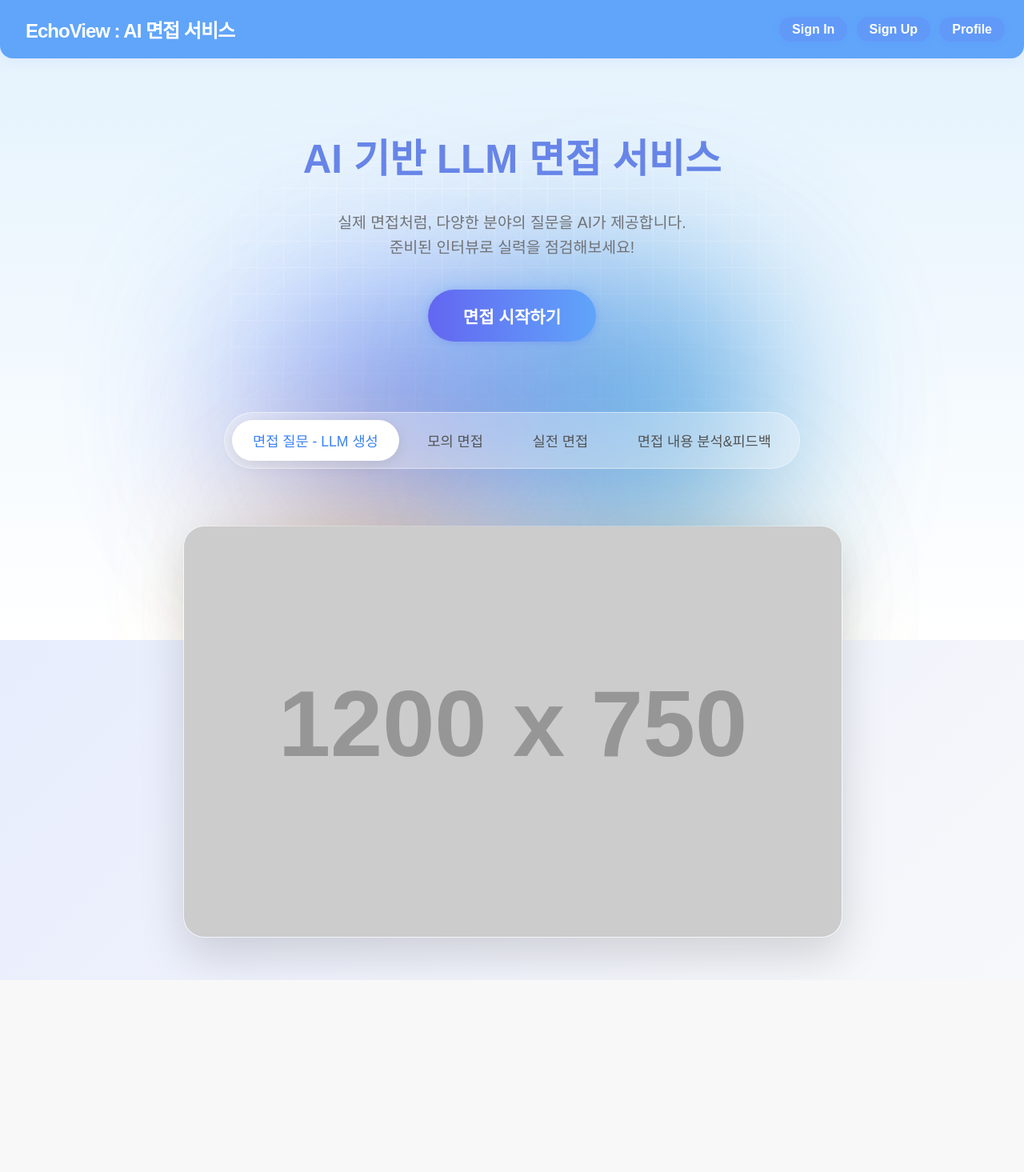
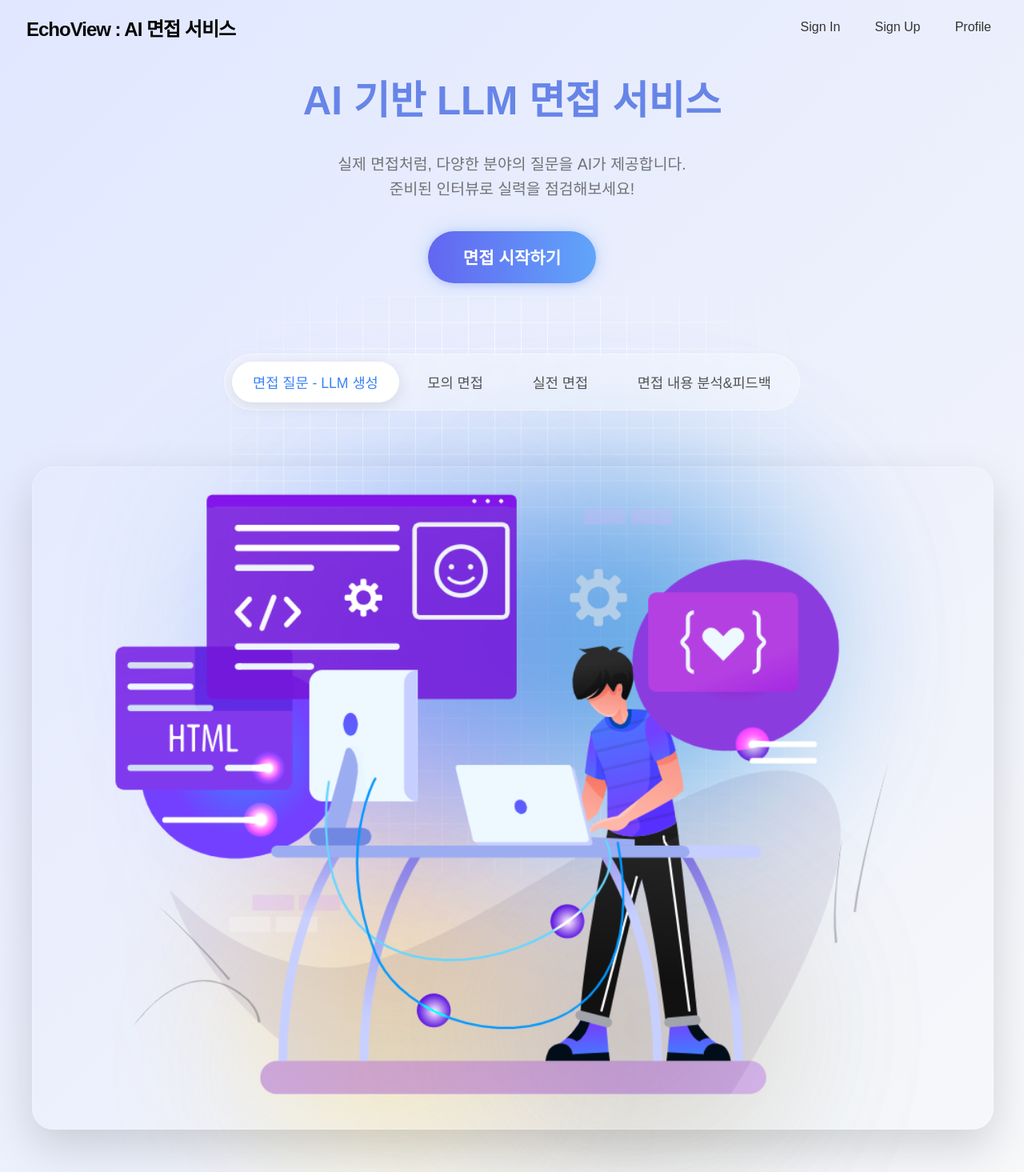
Before and after one commit to jeonghyeonmin1/front, a React (Create React App) app: page / in a window 1280 px wide. Shown: the whole page at 80% size. Before the commit the page ends 1225 px from the top, so only its background shows below. Built offline with nearby package versions, Linux system fonts and the light colour scheme.

Commit message:
Header.js & Header.css 수정

```diff
--- a/src/components/Header.css
+++ b/src/components/Header.css
@@ -1,73 +1,103 @@
+/* ===================================================================
+   Navbar 스타일
+   =================================================================== */
 .navbar {
   width: 100%;
   min-width: 0;
   box-sizing: border-box;
-  background: linear-gradient(90deg, #60a5fa 0%, #60a5fa 100%);
-  color: #fff;
+
+  position: fixed;
+  /* top: 1rem; */
+  left: 50%;
+  transform: translateX(-50%);
+  z-index: 1000;
+
   display: flex;
   justify-content: space-between;
   align-items: center;
-  padding: 1rem 1.5rem;
-  box-shadow: 0 2px 16px rgba(99,102,241,0.08);
-  border-bottom-left-radius: 1rem;
-  border-bottom-right-radius: 1rem;
-  position: sticky;
-  top: 0;
-  z-index: 100;
+  padding: 0.8rem 1.5rem;
+
+
+  /* --- 핵심 수정 사항: 초기 상태 (투명) --- */
+  background: transparent;
+  backdrop-filter: none;
+  border: 1px solid transparent; /* 레이아웃 깨짐 방지를 위해 투명한 border 유지 */
+  box-shadow: none;
+
+  /* 부드러운 전환 효과를 위한 transition 추가 */
+  transition: background 0.3s ease-in-out, border 0.3s ease-in-out, box-shadow 0.3s ease-in-out;
+
   overflow-x: auto;
 }
+
+/* --- 핵심 수정 사항: 스크롤 후 상태 --- */
+.navbar.scrolled {
+  background: rgba(249, 246, 246, 0.6);
+  backdrop-filter: blur(10px);
+  -webkit-backdrop-filter: blur(10px);
+  border: 1px solid rgba(255, 255, 255, 0.2);
+  box-shadow: 0 4px 20px rgba(0, 0, 0, 0.08);
+}
+
+
+/* ===================================================================
+   Navbar 내부 요소 스타일
+   =================================================================== */
 .navbar-left {
   display: flex;
   align-items: center;
 }
+
 .navbar-brand {
-  color: #fff;
+  color: #060606;
   font-size: 1.5rem;
   font-weight: 700;
   letter-spacing: -1px;
   text-decoration: none;
   padding: 0.2rem 0.5rem;
+  white-space: nowrap;
 }
+
 .navbar-right {
   display: flex;
   gap: 0.7rem;
   flex-wrap: wrap;
 }
+
 .navbar-menu {
-  color: #fff;
-  font-weight: 600;
+  color: #333;
+  font-weight: 500;
   font-size: 1rem;
-  padding: 0.4rem 1rem;
+  padding: 0.5rem 1rem;
   border-radius: 1.2rem;
-  background: rgba(99,102,241,0.18);
   text-decoration: none;
   transition: background 0.2s, color 0.2s;
-  box-shadow: 0 2px 8px rgba(99,102,241,0.08);
   border: none;
   cursor: pointer;
   display: inline-block;
   white-space: nowrap;
 }
+
 .navbar-menu:hover {
   background: #fff;
   color: #6366f1;
 }
 
-
+/* ===================================================================
+   프로필 Popover 관련 스타일 (기존 유지)
+   =================================================================== */
 .profile-wrapper {
   display: inline-block;
 }
 
-/* Profile 링크 */
 .profile-link {
   color: inherit;
   text-decoration: none;
 }
 
-/* Popover 박스 */
 .profile-popover {
   position: absolute;
-  top: 100%;             /* header 바로 아래 */
+  top: 100%;
   right: 0;
   margin-top: 0.5rem;
   background: #ffffff;
--- a/src/components/Header.js
+++ b/src/components/Header.js
@@ -1,4 +1,4 @@
-import React, { useState, useContext, useRef } from 'react';
+import React, { useState, useEffect, useContext, useRef } from 'react';
 import { Link } from 'react-router-dom';
 import { UserContext } from '../UserContext';
 import './Header.css';
@@ -8,8 +8,32 @@ function Header() {
   const [showProfile, setShowProfile] = useState(false);
   const profileRef = useRef();
 
+  // 스크롤 상태를 관리하기 위한 state 추가
+  const [isScrolled, setIsScrolled] = useState(false);
+
+  // 스크롤 이벤트를 감지하는 useEffect 훅
+  useEffect(() => {
+    // 스크롤 위치에 따라 isScrolled 상태를 업데이트하는 함수
+    const handleScroll = () => {
+      if (window.scrollY > 10) { // 10px 이상 스크롤되면
+        setIsScrolled(true);
+      } else {
+        setIsScrolled(false);
+      }
+    };
+
+    // 스크롤 이벤트 리스너 등록
+    window.addEventListener('scroll', handleScroll);
+
+    // 컴포넌트가 언마운트될 때 이벤트 리스너를 제거하는 클린업 함수
+    return () => {
+      window.removeEventListener('scroll', handleScroll);
+    };
+  }, []); // 빈 배열을 전달하여 컴포넌트가 처음 마운트될 때만 실행되도록 함
+
   return (
-    <nav className="navbar">
+    // isScrolled 상태에 따라 'scrolled' 클래스를 동적으로 추가
+    <nav className={`navbar ${isScrolled ? 'scrolled' : ''}`}>
       <div className="navbar-left">
         <Link to="/" className="navbar-brand">
           EchoView : AI 면접 서비스
@@ -23,28 +47,9 @@ function Header() {
         <Link to="/signup" className="navbar-menu">
           Sign Up
         </Link>
-
-        <div
-          className="navbar-menu profile-wrapper"
-          onMouseEnter={() => setShowProfile(true)}
-          onMouseLeave={() => setShowProfile(false)}
-          ref={profileRef}
-        >
-          <Link to="/profile" className="profile-link">
+        <Link to="/profile" className="navbar-menu">
             Profile
-          </Link>
-          {showProfile && (
-            <div className="profile-popover">
-              <div className="popover-header">내 프로필</div>
-              <div>
-                <strong>이름:</strong> {user?.name || '미등록'}
-              </div>
-              <div>
-                <strong>이메일:</strong> {user?.email || '미등록'}
-              </div>
-            </div>
-          )}
-        </div>
+        </Link>
       </div>
     </nav>
   );
--- a/src/pages/Home.css
+++ b/src/pages/Home.css
@@ -35,16 +35,18 @@ body, html {
    1) 동적 배경 (반응형 적용)
    =================================================================== */
 
-/* 1. 배경 컨테이너 */
-.background-container {
+background-container {
   width: 100%;
   height: 100%;
-  position: fixed;
+
+  /* ★★★ 이 부분이 핵심입니다 ★★★ */
+  position: fixed; /* 요소를 브라우저 창(뷰포트) 자체에 고정시킵니다. */
+
   top: 0;
   left: 0;
-  z-index: 0;
+  z-index: -1; /* 다른 모든 콘텐츠보다 뒤에 있도록 z-index를 음수로 설정합니다. */
   background-image: linear-gradient(to bottom, rgba(227, 242, 253, 1), white);
-  overflow: hidden; /* 컨테이너 밖으로 나가는 블롭 숨김 */
+  overflow: hidden;
 }
 
 /* 2. 중앙 격자무늬 */
@@ -73,15 +75,17 @@ body, html {
   filter: blur(110px); /* 10% 증가 */
 }
 
-/* vw 단위를 10%씩 증가 */
-.blob-c1 { width: 22vw; height: 22vw; background: rgba(59, 130, 246, 0.8); top: 43%; left: 23%; }
-.blob-c2 { width: 27.5vw; height: 16.5vw; background: rgba(139, 92, 246, 0.8); top: 58%; left: 25%;}
-.blob-c3 { width: 22vw; height: 19.8vw; background: rgba(34, 197, 94, 0.4); top: 78%; right: 25%;}
-.blob-c4 { width: 24.2vw; height: 19.8vw; background: rgba(239, 68, 68, 0.4); top: 78%; right: 25%;}
-.blob-c5 { width: 22vw; height: 16.5vw; background: rgba(245, 158, 11, 0.7); top: 73%; left: 26%; }
-.blob-c6 { width: 19.8vw; height: 16.5vw; background: rgba(253, 224, 71, 0.6); top: 83%; left: 27%;}
-.blob-c7 { width: 38.5vw; height: 22vw; background: rgba(17, 91, 219, 1); top: 43%; left: 35%;}
-.blob-c8 { width: 22vw; height: 27.5vw; background: rgba(28, 159, 216, 0.874); top: 43%; right: 25%;}
+
+.blob-c1 { width: 24.2vw; height: 24.2vw; background: rgba(59, 130, 246, 0.8); top: 43%; left: 23%; }
+.blob-c2 { width: 30.25vw; height: 18.15vw; background: rgba(139, 92, 246, 0.8); top: 58%; left: 25%;}
+.blob-c3 { width: 24.2vw; height: 21.78vw; background: rgba(34, 197, 94, 0.4); top: 78%; right: 25%;}
+.blob-c4 { width: 26.62vw; height: 21.78vw; background: rgba(239, 68, 68, 0.4); top: 78%; right: 25%;}
+.blob-c5 { width: 24.2vw; height: 18.15vw; background: rgba(245, 158, 11, 0.7); top: 73%; left: 26%;}
+.blob-c6 { width: 21.78vw; height: 18.15vw; background: rgba(253, 224, 71, 0.6); top: 83%; left: 27%;}
+.blob-c7 { width: 42.35vw; height: 24.2vw; background: rgba(17, 91, 219, 1); top: 43%; left: 35%;}
+.blob-c8 { width: 24.2vw; height: 30.25vw; background: rgba(28, 159, 216, 0.874); top: 43%; right: 25%;}
+
+
 
 /* 블롭 움직임을 위한 키프레임 (반응형) */
 @keyframes move {
@@ -146,8 +150,8 @@ body, html {
 
 .home-content-area {
   margin-top: 2.2rem; /* 10% 증가 */
-  width: 66%; /* 10% 증가 */
-  max-width: 880px; /* 10% 증가 */
+  width: 100%; /* 10% 증가 */
+  max-width: 1200px; /* 10% 증가 */
   perspective: 1100px; /* 10% 증가 */
 }
 
--- a/src/pages/Home.js
+++ b/src/pages/Home.js
@@ -8,22 +8,26 @@ const tabData = [
   {
     id: 1,
     text: '면접 질문 - LLM 생성',
-    imgSrc: 'https://placehold.co/1200x750/3B82F6/FFFFFF?text=LLM+%E1%84%86%E1%85%A7%E1%86%AB%E1%84%8C%E1%85%A5%E1%86%B8+%E1%84%8C%E1%85%B5%E1%86%AF%E1%84%86%E1%85%AE%E1%86%AB+%E1%84%89%E1%85%A2%E1%86%BC%E1%84%89%E1%85%A5%E1%86%BC&font=noto-sans-kr',
+    // imgSrc: 'https://placehold.co/1200x750/3B82F6/FFFFFF?text=LLM+%E1%84%86%E1%85%A7%E1%86%AB%E1%84%8C%E1%85%A5%E1%86%B8+%E1%84%8C%E1%85%B5%E1%86%AF%E1%84%86%E1%85%AE%E1%86%AB+%E1%84%89%E1%85%A2%E1%86%BC%E1%84%89%E1%85%A5%E1%86%BC&font=noto-sans-kr',
+    imgSrc: 'about.png',
   },
   {
     id: 2,
     text: '모의 면접',
-    imgSrc: 'https://placehold.co/1200x750/10B981/FFFFFF?text=%E1%84%86%E1%85%A9%E1%84%8B%E1%85%B4+%E1%84%86%E1%85%A7%E1%86%AB%E1%84%8C%E1%85%A5%E1%86%B8&font=noto-sans-kr',
+    // imgSrc: 'https://placehold.co/1200x750/10B981/FFFFFF?text=%E1%84%86%E1%85%A9%E1%84%8B%E1%85%B4+%E1%84%86%E1%85%A7%E1%86%AB%E1%84%8C%E1%85%A5%E1%86%B8&font=noto-sans-kr',
+    imgSrc: 'home-bg.jpg',
   },
   {
     id: 3,
     text: '실전 면접',
-    imgSrc: 'https://placehold.co/1200x750/8B5CF6/FFFFFF?text=%E1%84%89%E1%85%B5%E1%86%AF%E1%84%8C%E1%85%A5%E1%86%AB+%E1%84%86%E1%85%A7%E1%86%AB%E1%84%8C%E1%85%A5%E1%86%B8&font=noto-sans-kr',
+    // imgSrc: 'https://placehold.co/1200x750/8B5CF6/FFFFFF?text=%E1%84%89%E1%85%B5%E1%86%AF%E1%84%8C%E1%85%A5%E1%86%AB+%E1%84%86%E1%85%A7%E1%86%AB%E1%84%8C%E1%85%A5%E1%86%B8&font=noto-sans-kr',
+    imgSrc: 'about.png',
   },
   {
     id: 4,
     text: '면접 내용 분석&피드백',
-    imgSrc: 'https://placehold.co/1200x750/F59E0B/FFFFFF?text=%E1%84%87%E1%85%AE%E1%86%AB%E1%84%89%E1%85%A5%E1%86%A8+%26+%E1%84%91%E1%85%B5%E1%84%83%E1%85%B3%E1%84%87%E1%85%A2%E1%86%A8&font=noto-sans-kr',
+    // imgSrc: 'https://placehold.co/1200x750/F59E0B/FFFFFF?text=%E1%84%87%E1%85%AE%E1%86%AB%E1%84%89%E1%85%A5%E1%86%A8+%26+%E1%84%91%E1%85%B5%E1%84%83%E1%85%B3%E1%84%87%E1%85%A2%E1%86%A8&font=noto-sans-kr',
+    imgSrc: 'home-bg.jpg',
   },
 ];
 
```
Also changed, not shown: public/about.png (added).
